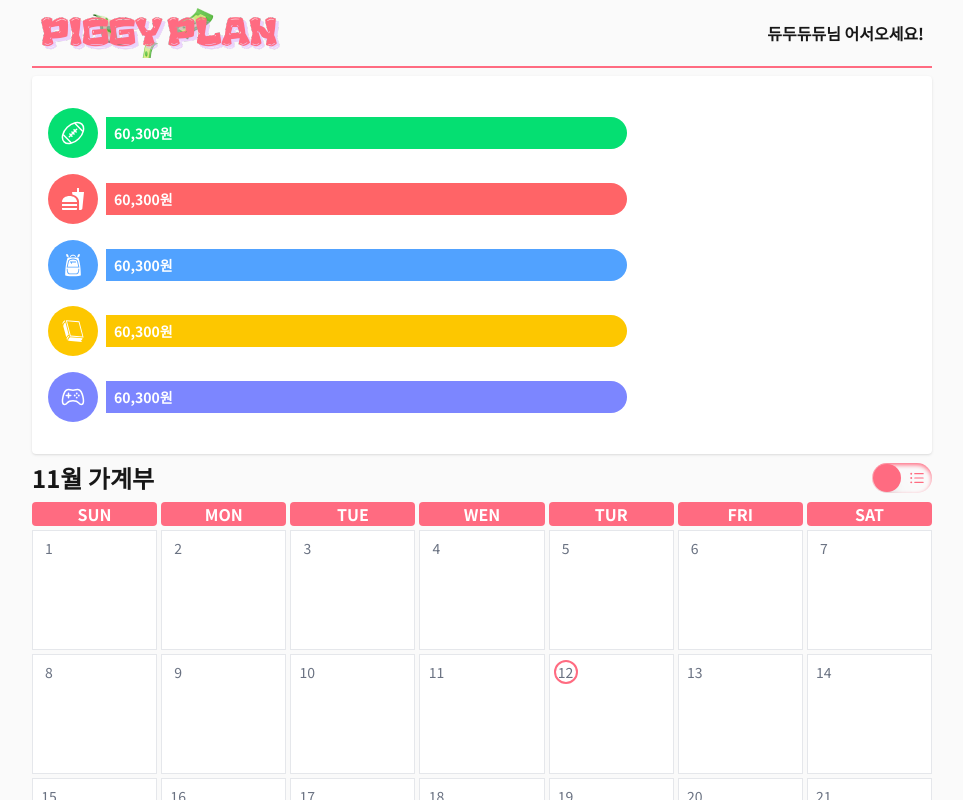
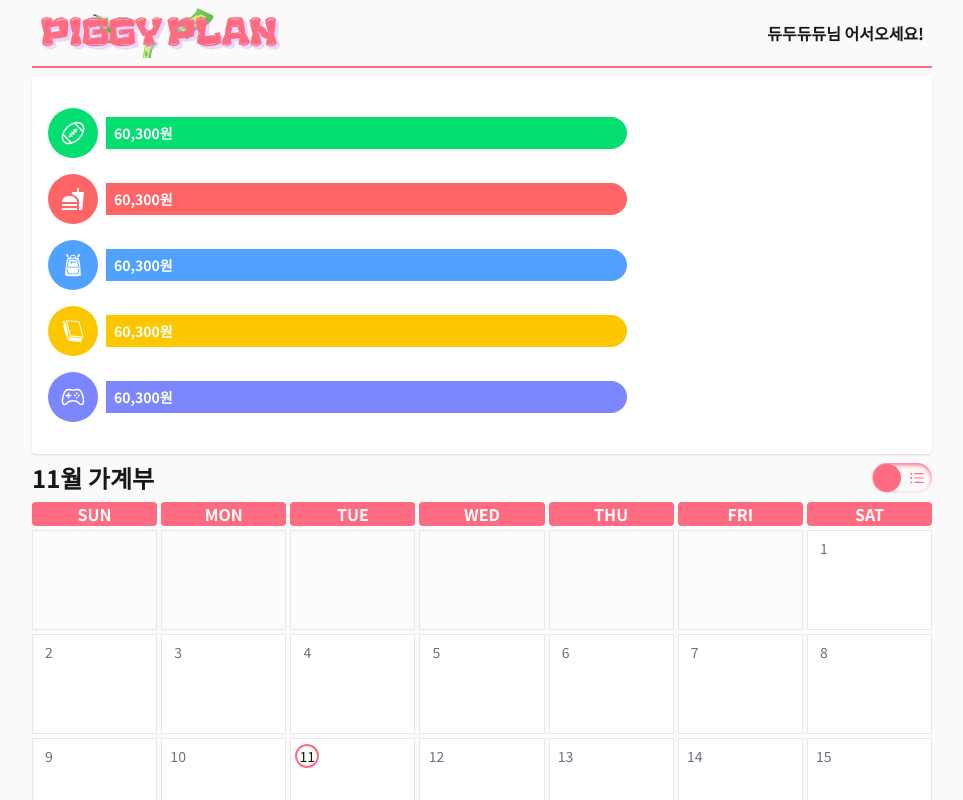
Before and after one commit to JinWan0823/piggy-plan, a Next.js app: page / in a window 1280 px wide. Shown: the top 800 px of the page, without its empty margins (158-1121 px from the left). Built offline with nearby package versions, Linux system fonts and the light colour scheme.

Commit message:
✨ 달력 계산 렌더링

```diff
--- a/app/_components/common/Calendar.tsx
+++ b/app/_components/common/Calendar.tsx
@@ -1,32 +1,54 @@
-export default function Calendar() {
-  const dayArr = Array.from({ length: 31 });
+import { start } from "repl";
+
+export default function Calendar({
+  nowYear,
+  nowMonth,
+  todayDate,
+}: {
+  nowYear: number;
+  nowMonth: number;
+  todayDate: number;
+}) {
+  const lastDay = new Date(nowYear, nowMonth, 0).getDate();
+
+  const startDay = new Date(nowYear, nowMonth - 1, 1).getDay();
+
+  const dayArr = Array.from({ length: startDay + lastDay }, (_, i) => {
+    if (i < startDay) return null;
+    return i - startDay + 1;
+  });
+
   return (
     <>
       <div>
         <ul className="grid grid-cols-7 gap-1 mt-2 text-center text-white font-bold">
-          <li className="bg-[#ff6b81] rounded">SUN</li>
-          <li className="bg-[#ff6b81] rounded">MON</li>
-          <li className="bg-[#ff6b81] rounded">TUE</li>
-          <li className="bg-[#ff6b81] rounded">WEN</li>
-          <li className="bg-[#ff6b81] rounded">TUR</li>
-          <li className="bg-[#ff6b81] rounded">FRI</li>
-          <li className="bg-[#ff6b81] rounded">SAT</li>
+          {["SUN", "MON", "TUE", "WED", "THU", "FRI", "SAT"].map((d) => (
+            <li key={d} className="bg-[#ff6b81] rounded">
+              {d}
+            </li>
+          ))}
         </ul>
         <ul className="grid grid-cols-7 gap-1 mt-1">
-          {dayArr.map((i, idx) => (
+          {dayArr.map((day, idx) => (
             <li
               key={idx}
-              className="border-1 border-gray-200 h-[120px] relative p-1 bg-white"
+              className={`border border-gray-200 h-[100px] relative p-1 ${
+                day ? "bg-white" : "bg-[#fbfbfb]"
+              }`}
             >
-              <span
-                className={`
-                inline-flex items-center justify-center
-                w-[24px] h-[24px] text-sm rounded-full text-gray-500
-                ${idx === 11 && "border-2 border-[#ff6b81]"}
-                `}
-              >
-                {idx + 1}
-              </span>
+              {day && (
+                <span
+                  className={`inline-flex items-center justify-center
+                w-[24px] h-[24px] text-sm rounded-full
+                ${
+                  day === todayDate
+                    ? "border-2 border-[#ff6b81]"
+                    : "text-gray-500"
+                }`}
+                >
+                  {day}
+                </span>
+              )}
             </li>
           ))}
         </ul>
--- a/app/_components/common/MainWrap.tsx
+++ b/app/_components/common/MainWrap.tsx
@@ -6,7 +6,10 @@ import MoneyList from "./MoneyList";
 import Calendar from "./Calendar";
 
 export default function MainWrap() {
-  const [nowMonth, setNowMonth] = useState(11);
+  const today = new Date();
+  const [nowYear, setNowYear] = useState(today.getFullYear());
+  const [nowMonth, setNowMonth] = useState(today.getMonth() + 1);
+  const [todayDate, setTodayDate] = useState(today.getDate());
 
   return (
     <>
@@ -22,7 +25,7 @@ export default function MainWrap() {
         <MoneyList menu={"여행"} />
         <MoneyList menu={"기타"} />
       </ul> */}
-      <Calendar />
+      <Calendar nowYear={nowYear} nowMonth={nowMonth} todayDate={todayDate} />
     </>
   );
 }
```
